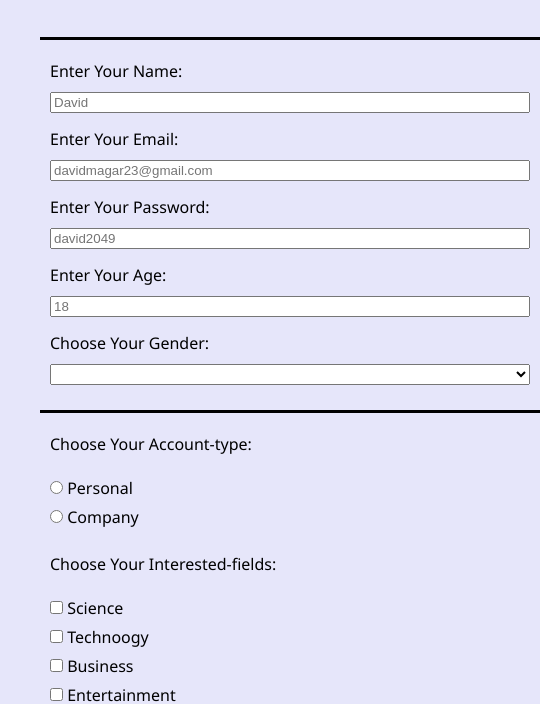
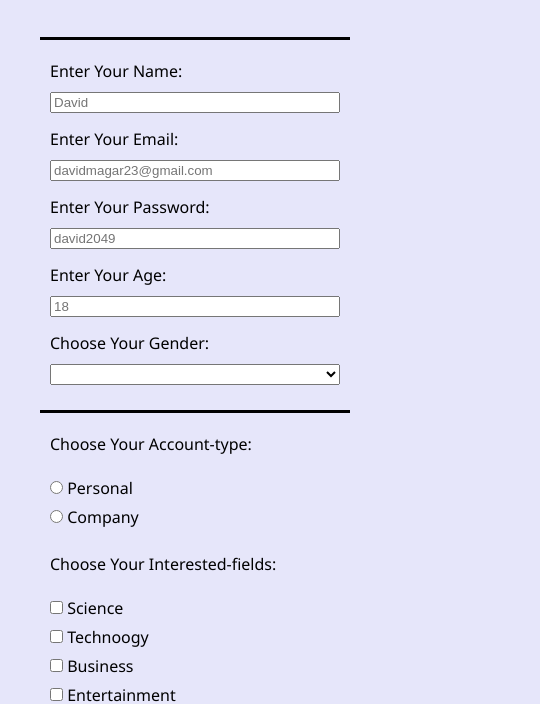
Before and after one commit to DavidMagar23/Registration-Form, a plain HTML site: page index.html in a window 390 px wide. Shown: the part 145-849 px from the top of the page, 540 px wide, since content can reach past the window. Drawn offline with Linux system fonts and the light colour scheme.

Commit message:
Change Width of Elements
So it is responsive for mobiles /  smaller screens.

```diff
--- a/styles.css
+++ b/styles.css
@@ -30,7 +30,8 @@ fieldset {
 fieldset {
     padding: 10px;
     padding-top: 20px;
-    width: 500px;
+    width: 100%;
+    max-width: 500px;
     border: none;
     border-top: 3px solid black;
 }
@@ -46,7 +47,8 @@ button {
 input,
 select {
     padding: 1px 2px;
-    width: 100%;;
+    width: 100%;
+    min-width:0%;
     margin: 10px 0  15px 0;
 }
 
```
